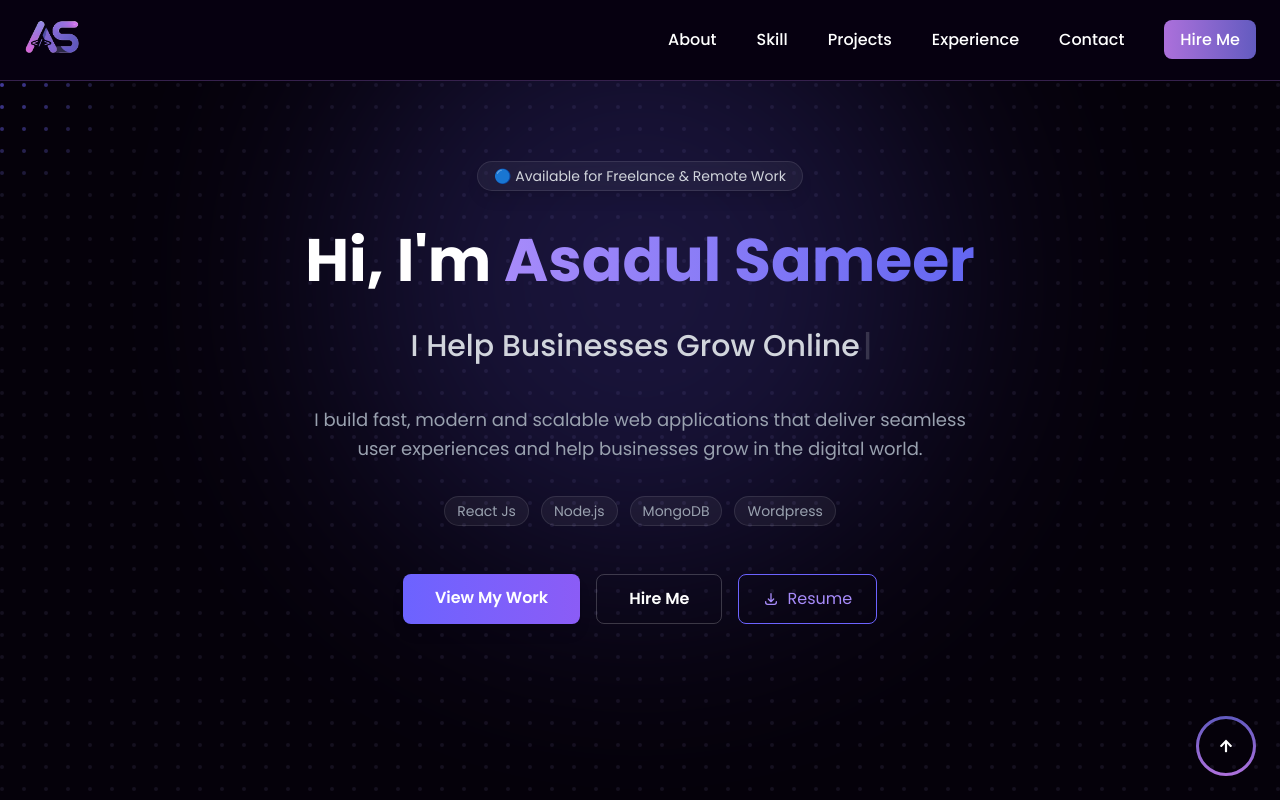
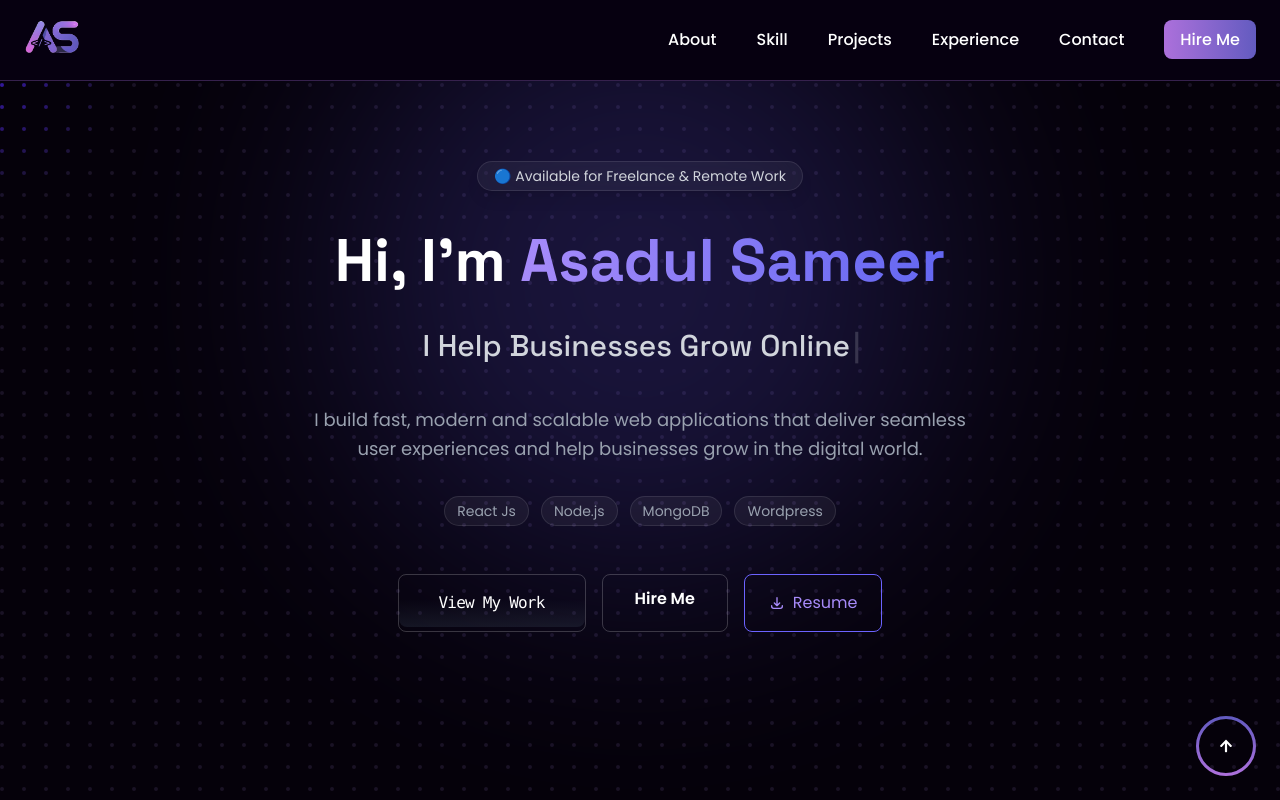
Before and after one commit to asadulsameerbd/Portfolio-AsadulSameer, a React (Vite) app in the folder Client/: page / in a window 1280 px wide. Shown: the top 800 px of the page. Built offline with nearby package versions, Linux system fonts and the light colour scheme.

Commit message:
update profile

```diff
--- a/Client/src/Components/Navbar.jsx
+++ b/Client/src/Components/Navbar.jsx
@@ -32,10 +32,11 @@ const Navbar = () => {
             <li>
               <a href="#contact">Contact</a>
             </li>
+
             <li>
               <a
                 href="https://wa.me/8801933200699"
-                className="px-4 py-2 bg-gradient-to-r from-[#AC70DB] to-[#635BC0] rounded-lg"
+                className="px-4 py-2 bg-linear-to-r from-[#AC70DB] to-[#635BC0] rounded-lg"
               >
                 Hire Me
               </a>
@@ -118,7 +119,7 @@ const Navbar = () => {
             <a
               href="https://wa.me/8801933200699"
               onClick={() => setOpen(false)}
-              className="block w-full text-center py-3 bg-gradient-to-r from-[#AC70DB] to-[#635BC0] rounded-lg"
+              className="block w-full text-center py-3 bg-linear-to-r from-[#AC70DB] to-[#635BC0] rounded-lg hover:bg-[#151131]"
             >
               Hire Me
             </a>
--- a/Client/src/Layout/HomeLayout.jsx
+++ b/Client/src/Layout/HomeLayout.jsx
@@ -15,6 +15,7 @@ const HomeLayout = () => {
         <Skill />
         <FeaturedProject />
         <Experience />
+
         <Contact />
       </div>
     </div>
--- a/Client/src/Page/Home/Home.jsx
+++ b/Client/src/Page/Home/Home.jsx
@@ -12,8 +12,8 @@ const Home = () => {
         <DotGrid
           dotSize={4}
           gap={18}
-          baseColor="#1f1b2e"
-          activeColor="#6C63FF"
+          baseColor="#271E37"
+          activeColor="#5227FF"
           proximity={120}
           shockRadius={250}
           shockStrength={5}
@@ -35,7 +35,7 @@ const Home = () => {
         </div>
 
         {/* Heading */}
-        <h1 className="text-3xl lg:text-6xl font-bold leading-tight max-w-4xl">
+        <h1 className="text-3xl space-grotesk lg:text-6xl font-bold leading-tight max-w-4xl">
           Hi, I'm{" "}
           <span className="bg-linear-to-r from-[#a78bfa] to-[#6366f1] bg-clip-text text-transparent">
             Asadul Sameer
@@ -86,9 +86,11 @@ const Home = () => {
           {/* Primary Button */}
           <a
             href="#projects"
-            className="px-8 py-3 mb-3 md:mb-0 rounded-lg bg-gradient-to-r from-[#6C63FF] to-[#8b5cf6] hover:opacity-90 transition font-semibold shadow-lg"
+            className="relative inline-flex items-center justify-center px-10 py-4 overflow-hidden font-mono font-medium tracking-tighter border border-white/20 hover:bg-white/10 rounded-lg group"
           >
-            View My Work
+            <span className="absolute w-0 h-0 transition-all duration-500 ease-out bg-linear-to-r from-[#260F5E] to-[#6366f1] rounded-full group-hover:w-56 group-hover:h-56"></span>
+            <span className="absolute inset-0 w-full h-full -mt-1 rounded-lg opacity-30 bg-linear-to-b from-transparent via-transparent to-gray-700"></span>
+            <span className="relative">View My Work</span>
           </a>
 
           {/* Secondary Button */}
```
Also changed, not shown: 1 other file (tests, documents, lock files or other folders).
